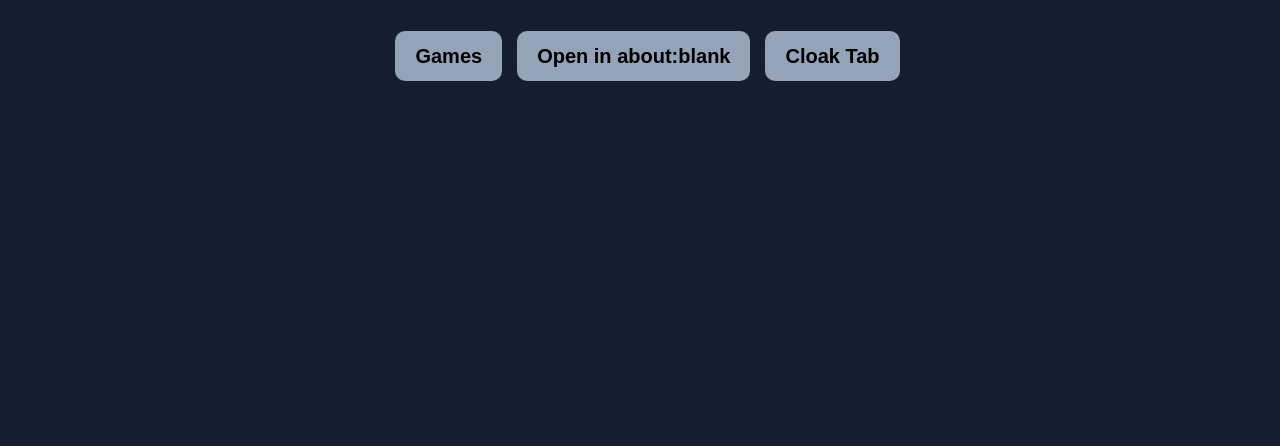
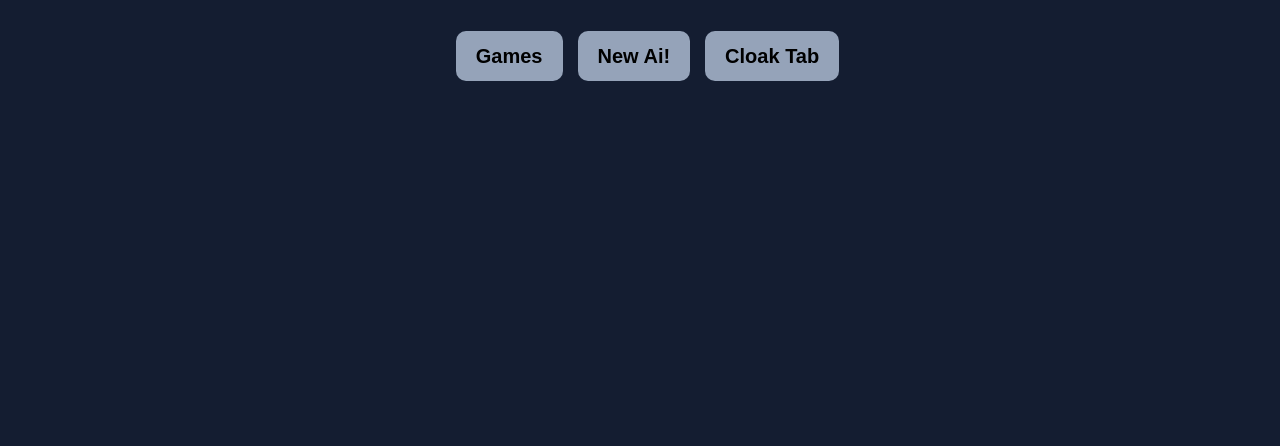
Before and after one commit to sillywilly3/PortalGames, a plain HTML site: page index.html in a window 1280 px wide. Shown: the part 354-800 px from the top of the page. Drawn offline with Linux system fonts and the light colour scheme.

Commit message:
Update index.html

```diff
--- a/index.html
+++ b/index.html
@@ -20,7 +20,7 @@
         <span class="welcome"><b>Welcome to P<span><img class="portal_Img2" src="https://www.pngkit.com/png/full/7-77247_portal-logo-png-transparent-portal-2-blue-portal.png" alt="portal_Img"></span>rtal Games :)</b></span>
         <br>
         <button class="buttons" id="gamesButton" onclick="gotoGames()"><b>Games</b></button>
-        <button class="buttons" id="blankButton" onclick="openInBlank()"><b>Open in about:blank</b></button>
+        <button class="buttons" id="blankButton" onclick="gotoai()"><b>New Ai!</b></button>
         <button class="buttons" id="cloakButton" onclick="toggleCloak()"><b id="cloakText">Cloak Tab</b></button>
     </main>
     <script src="home.js"></script>
```
